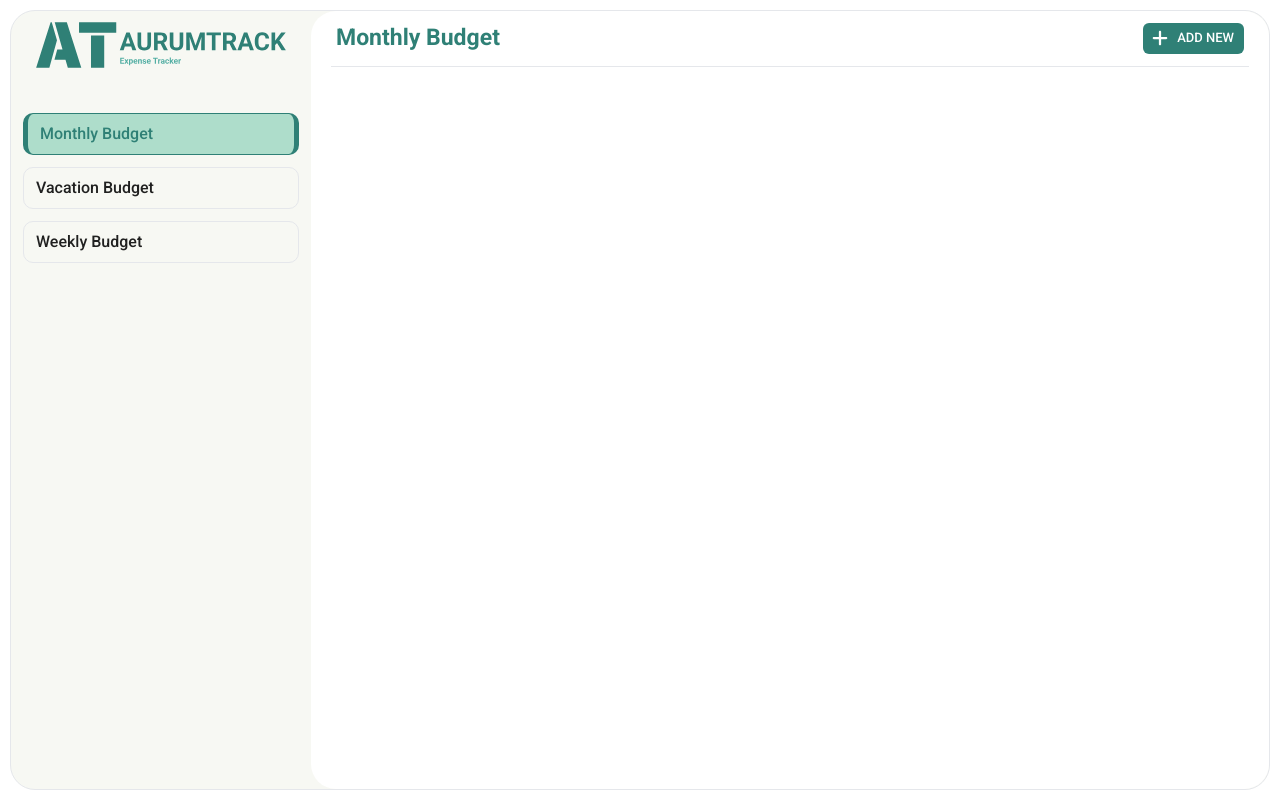
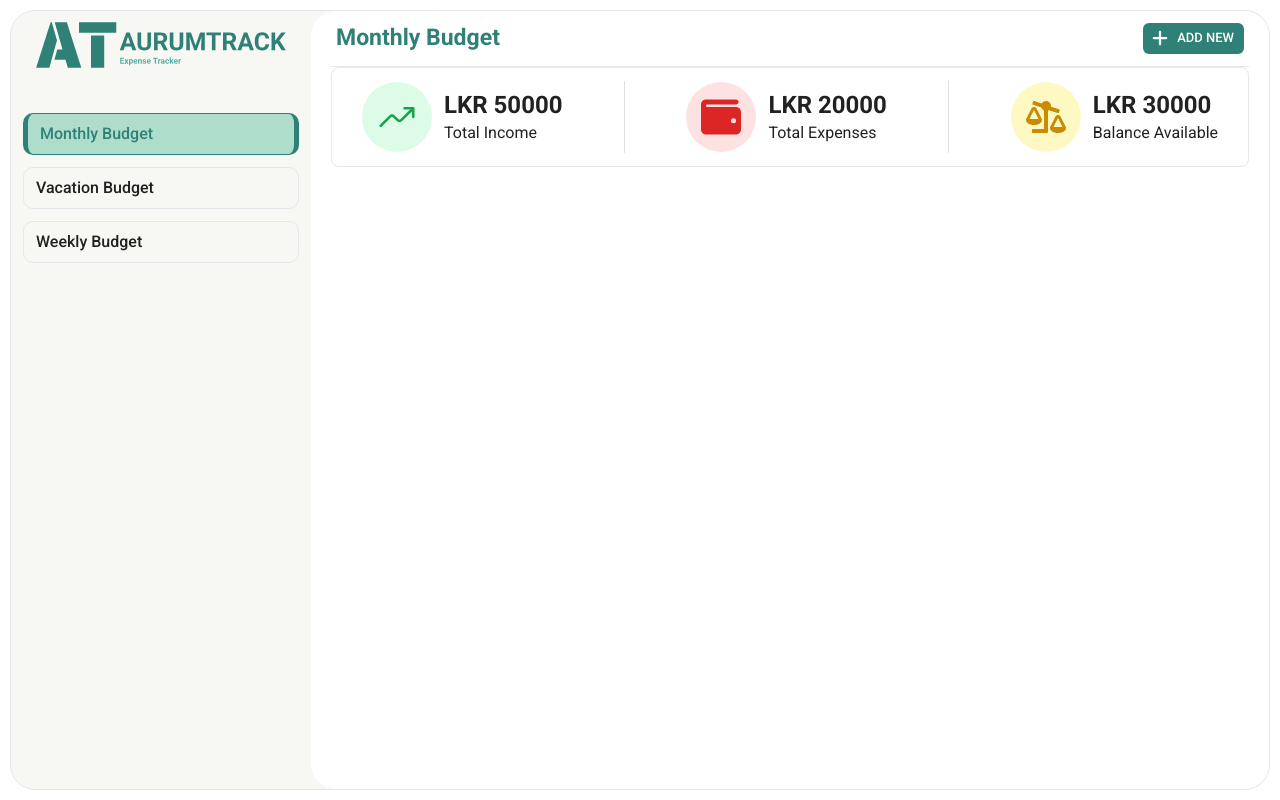
Before and after one commit to janithF/expTracker, a React (Vite) app: page / in a window 1280 px wide. Built offline with nearby package versions, Linux system fonts and the light colour scheme.

Commit message:
Display Budget Summary

```diff
--- /dev/null
+++ b/src/components/MainContent/BudgetSummary.tsx
@@ -0,0 +1,19 @@
+import { IoTrendingUp } from "react-icons/io5";
+import { FaWallet } from "react-icons/fa6";
+import { FaBalanceScaleRight } from "react-icons/fa";
+import { Divider } from "@mui/material";
+import BudgetSummaryItem from "./BudgetSummaryItem";
+
+const BudgetSummary = () => {
+  return (
+    <div className="h-[100px] w-full border border-gray-200 rounded-lg py-[5px] px-[30px] flex items-center justify-between">
+      <BudgetSummaryItem icon={<IoTrendingUp />} amount={50000} color="green" currency="LKR" title="Total Income" />
+      <Divider orientation="vertical" variant="middle" flexItem />
+      <BudgetSummaryItem icon={<FaWallet />} amount={20000} color="red" currency="LKR" title="Total Expenses" />
+      <Divider orientation="vertical" variant="middle" flexItem />
+      <BudgetSummaryItem icon={<FaBalanceScaleRight />} amount={30000} color="yellow" currency="LKR" title="Balance Available" />
+    </div>
+  );
+};
+
+export default BudgetSummary;
--- /dev/null
+++ b/src/components/MainContent/BudgetSummaryItem.tsx
@@ -0,0 +1,49 @@
+import { orange } from "@mui/material/colors";
+import { ReactNode } from "react";
+
+interface Props {
+  color: Color;
+  amount: number;
+  currency: string;
+  title: string;
+  icon: ReactNode;
+}
+type Color = "green" | "red" | "orange" | "yellow";
+
+const BudgetSummaryItem = ({ title, icon, amount, color, currency }: Props) => {
+  const colorClasses = {
+    green: {
+      bg: "bg-green-100",
+      text: "text-green-600",
+    },
+    red: {
+      bg: "bg-red-100",
+      text: "text-red-600",
+    },
+    orange: {
+      bg: "bg-orange-100",
+      text: "text-orange-600",
+    },
+    yellow: {
+      bg: "bg-yellow-100",
+      text: "text-yellow-600",
+    },
+  };
+
+  const classes = colorClasses[color];
+  return (
+    <div className="h-full flex items-center">
+      <div className={`w-[70px] h-[70px] rounded-full ${classes.bg} flex justify-center items-center mr-3`}>
+        <div className={`text-[40px] ${classes.text} font-bold`}>{icon}</div>
+      </div>
+      <div>
+        <h3 className="font-bold text-2xl">
+          {currency} {amount}
+        </h3>
+        <span className="text-base">{title}</span>
+      </div>
+    </div>
+  );
+};
+
+export default BudgetSummaryItem;
--- a/src/components/MainContent/MainContent.tsx
+++ b/src/components/MainContent/MainContent.tsx
@@ -1,13 +1,19 @@
 import React from "react";
 import { Budget } from "../../types/interfaces";
 import BudgetViewHeader from "./BudgetViewHeader";
+import BudgetSummary from "./BudgetSummary";
 
 interface Props {
   budget: Budget;
 }
 
 const MainContent = ({ budget }: Props) => {
-  return <BudgetViewHeader title={budget.title} />;
+  return (
+    <>
+      <BudgetViewHeader title={budget.title} />
+      <BudgetSummary />
+    </>
+  );
 };
 
 export default MainContent;
```
